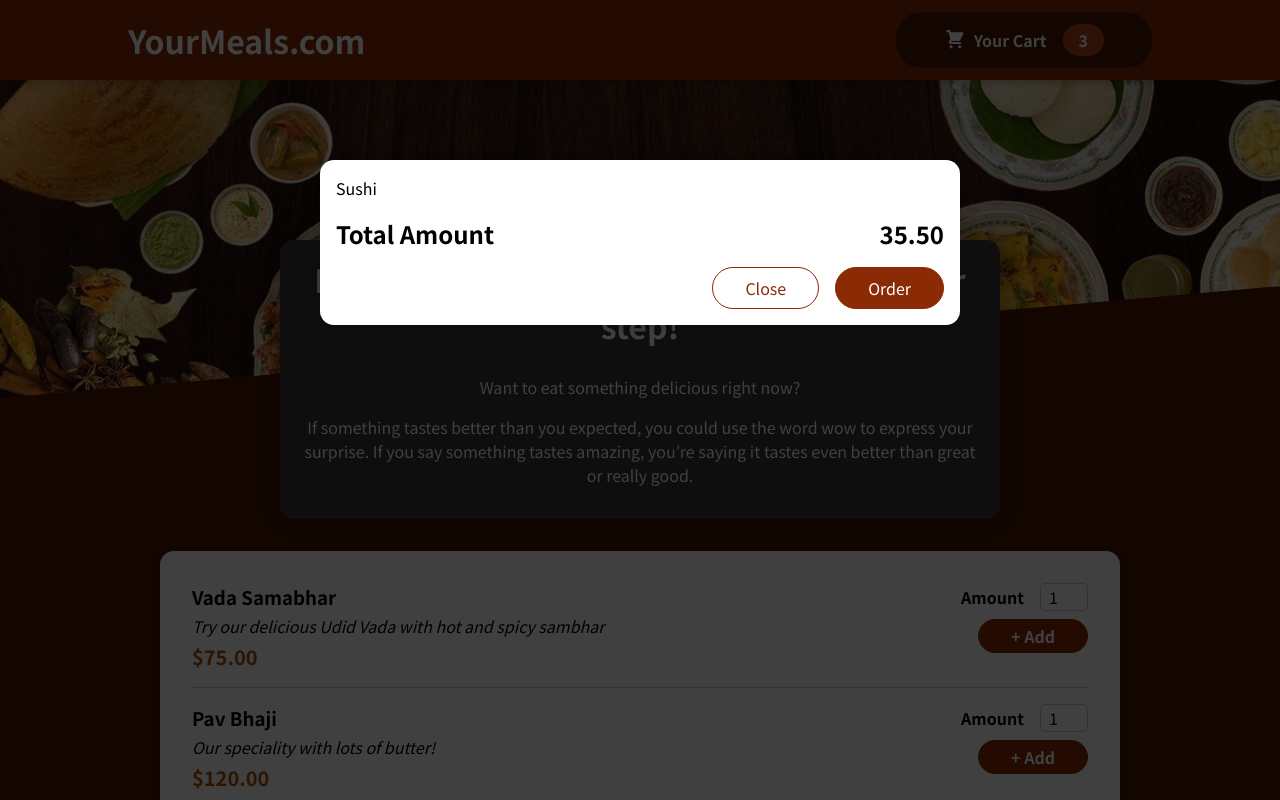
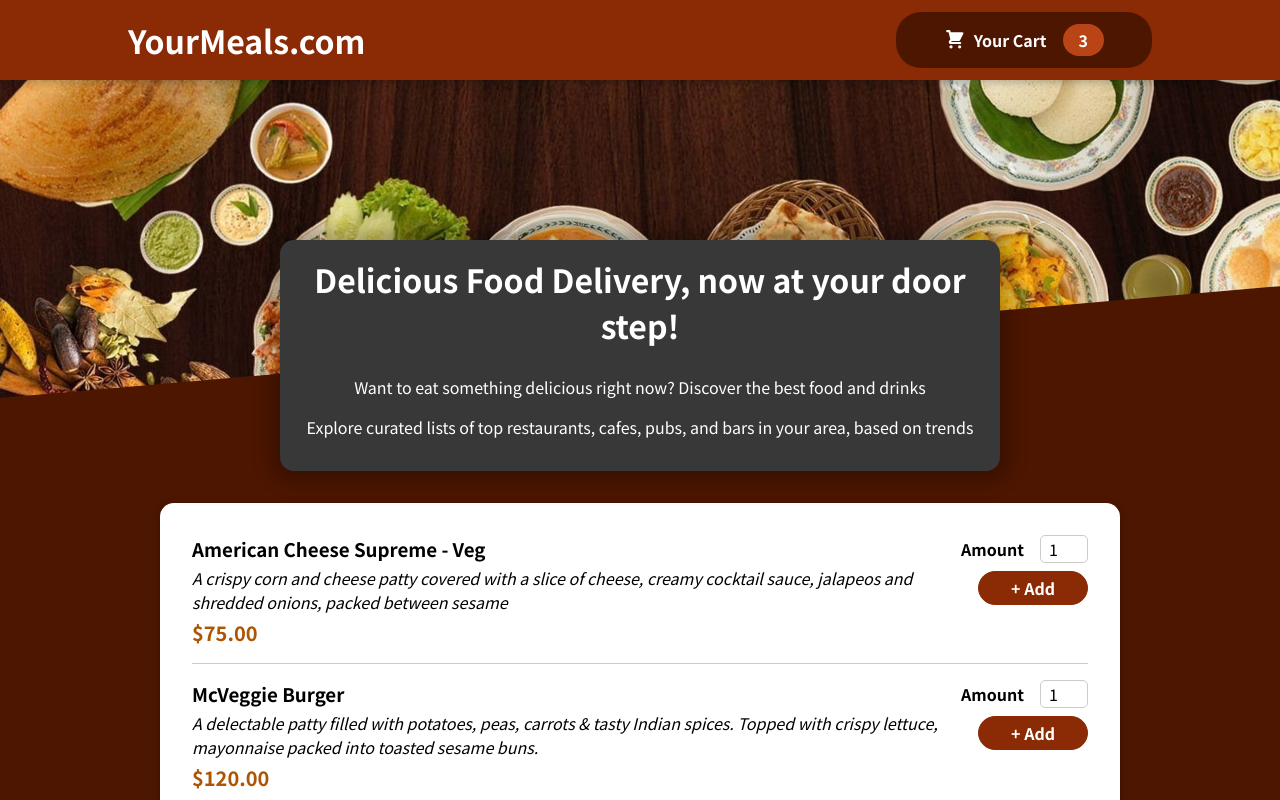
Before and after one commit to Developer-ATG/React, a React (Create React App) app in the folder food_app/: page / in a window 1280 px wide. Shown: the top 800 px of the page. Built offline with nearby package versions, Linux system fonts and the light colour scheme.

Commit message:
Modal event handling

```diff
--- a/food_app/src/App.js
+++ b/food_app/src/App.js
@@ -1,13 +1,23 @@
-import { Fragment } from 'react';
+import { Fragment, useState } from 'react';
 import Cart from './components/Cart/Cart';
 import Header from "./components/Layout/Header";
 import Meals from './components/Meals/Meals';
 
 function App() {
+  const [modalIsShown, setmodalIsShown] = useState(false);
+
+  const showModalHandler = () => {
+    setmodalIsShown(true);
+  }
+
+  const hideModalHandler = () => {
+    setmodalIsShown(false);
+  }
+
   return (
     <Fragment>
-      <Cart />
-      <Header></Header>
+      {modalIsShown && <Cart onCloseFromApp={hideModalHandler} />}
+      <Header onCartClick={showModalHandler} />
       <main>
         <Meals />
       </main>
--- a/food_app/src/components/Cart/Cart.js
+++ b/food_app/src/components/Cart/Cart.js
@@ -2,7 +2,7 @@ import React from 'react'
 import Modal from '../UI/Modal';
 import classes from './Cart.module.css'
 
-const Cart = () => {
+const Cart = (props) => {
     const cartItems = (
         <ul className={classes['cart-items']}>
             {[{ id: 'c1', name: 'Sushi', amount: 2, price: 12.99 }].map((item) => (
@@ -12,14 +12,14 @@ const Cart = () => {
     );
 
     return (
-        <Modal>
+        <Modal onCloseFromCart={props.onCloseFromApp}>
             {cartItems}
             <div className={classes.total}>
                 <span>Total Amount</span>
                 <span>35.50</span>
             </div>
             <div className={classes.actions}>
-                <button className={classes['button--alt']}>Close</button>
+                <button className={classes['button--alt']} onClick={props.onCloseFromApp}>Close</button>
                 <button className={classes.button}>Order</button>
             </div>
         </Modal>
--- a/food_app/src/components/Layout/ButtonHeader.js
+++ b/food_app/src/components/Layout/ButtonHeader.js
@@ -3,9 +3,9 @@ import classes from './ButtonHeader.module.css';
 import CartIcon from '../Cart/CartIcon';
 
 
-const ButtonHeader = () => {
+const ButtonHeader = (props) => {
     return (
-        <button className={classes.button}>
+        <button className={classes.button} onClick={props.onClickFromHeader}>
             <span className={classes.icon}>
                 <CartIcon />
             </span>
--- a/food_app/src/components/Layout/Header.js
+++ b/food_app/src/components/Layout/Header.js
@@ -8,7 +8,7 @@ const Header = (props) => {
         <Fragment>
             <header className={classes.header}>
                 <h1>YourMeals.com</h1>
-                <ButtonHeader />
+                <ButtonHeader onClickFromHeader={props.onCartClick} />
             </header>
             <div className={classes['main-image']}>
                 <img src={bannerIMage} alt='Order Food Online anywhere!' />
--- a/food_app/src/components/Meals/AvailableMeals.js
+++ b/food_app/src/components/Meals/AvailableMeals.js
@@ -6,26 +6,32 @@ import MealItem from './MealItem/MealItem';
 const DUMMY_MEALS = [
     {
         id: 'm1',
-        name: 'Vada Samabhar',
-        description: 'Try our delicious Udid Vada with hot and spicy sambhar',
+        name: 'American Cheese Supreme - Veg',
+        description: 'A crispy corn and cheese patty covered with a slice of cheese, creamy cocktail sauce, jalapeos and shredded onions, packed between sesame',
         price: 75,
     },
     {
         id: 'm2',
-        name: 'Pav Bhaji',
-        description: 'Our speciality with lots of butter!',
+        name: 'McVeggie Burger',
+        description: 'A delectable patty filled with potatoes, peas, carrots & tasty Indian spices. Topped with crispy lettuce, mayonnaise packed into toasted sesame buns.',
         price: 120,
     },
     {
         id: 'm3',
-        name: 'Idli Sambhar',
-        description: 'Try our delicious Idli with hot and spicy sambhar',
+        name: 'Mexican Cheesy Fries',
+        description: "The worlds best French Fries now served with delicious cheese sauce and spicy red sauce.Serving only for a limited time!",
         price: 75,
     },
     {
         id: 'm4',
-        name: 'Masala Dosa',
-        description: 'Healthy...and crunchy...',
+        name: 'Veg Maharaja Mac + Mexican Cheesy Fries',
+        description: '10% off! on this combo of Veg Maharajac Mac + Mexican Cheesy Fries',
+        price: 90,
+    },
+    {
+        id: 'm5',
+        name: 'Maharaja Pizza',
+        description: 'Two loaded pizzas with a generous spread of paneer chunks, delicious veggies and the choice of 4 cheese flavours.',
         price: 90,
     },
 ];
--- a/food_app/src/components/Meals/MealsSummary.js
+++ b/food_app/src/components/Meals/MealsSummary.js
@@ -5,11 +5,8 @@ const MealsSummary = () => {
     return (
         <section className={classes.summary}>
             <h2>Delicious Food Delivery, now at your door step!</h2>
-            <p>Want to eat something delicious right now?</p>
-            <p>If something tastes better than you expected,
-                you could use the word wow to express your surprise.
-                If you say something tastes amazing, you’re saying it
-                tastes even better than great or really good.</p>
+            <p>Want to eat something delicious right now? Discover the best food and drinks</p>
+            <p>Explore curated lists of top restaurants, cafes, pubs, and bars in your area, based on trends</p>
         </section>
     )
 }
--- a/food_app/src/components/UI/Modal.js
+++ b/food_app/src/components/UI/Modal.js
@@ -4,7 +4,7 @@ import classes from './Modal.module.css'
 
 const Backdrop = (props) => {
     return (
-        <div className={classes.backdrop}></div>
+        <div className={classes.backdrop} onClick={props.onClose}></div>
     )
 }
 
@@ -23,7 +23,7 @@ const portalDom = document.getElementById('overlays')
 const Modal = (props) => {
     return (
         <Fragment>
-            {reactDom.createPortal(<Backdrop />, portalDom)}
+            {reactDom.createPortal(<Backdrop onClose={props.onCloseFromCart} />, portalDom)}
             {reactDom.createPortal(<ModalOverlay>{props.children}</ModalOverlay>, portalDom)}
         </Fragment>
     )
```
Also changed, not shown: 1 other file (tests, documents, lock files or other folders).
